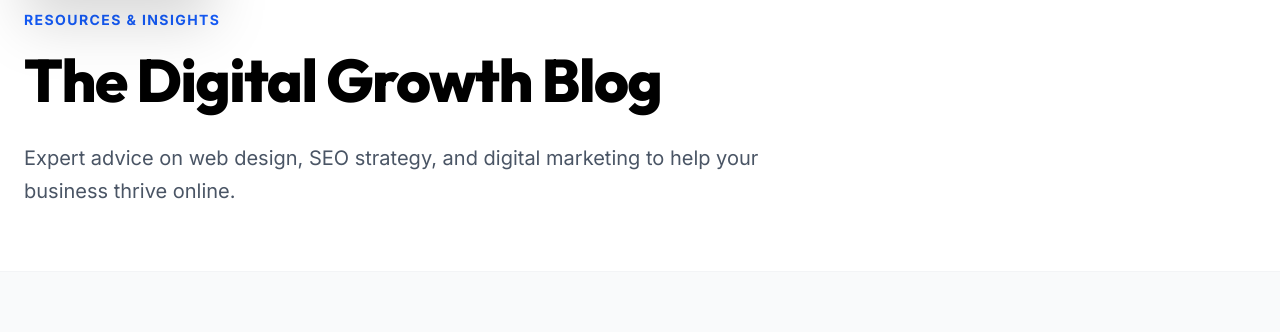
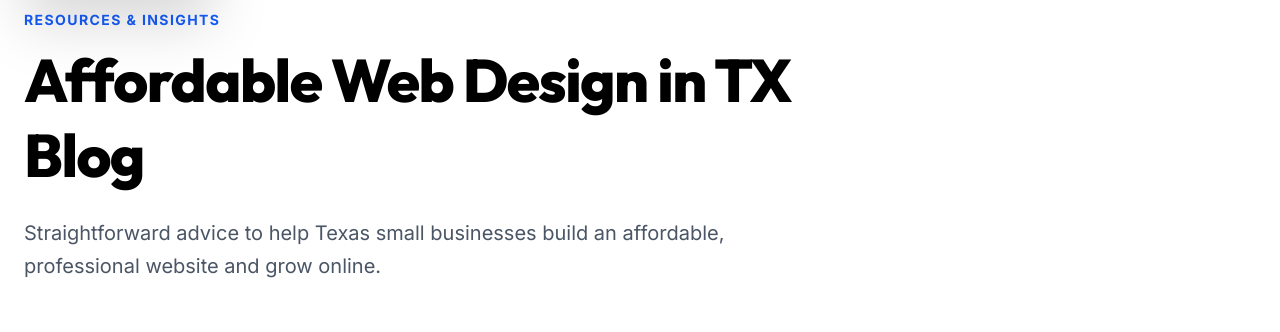
Before and after one commit to trishmarie002-art/jayswebdesign, a React (Vite) app: page /blog in a window 1280 px wide. Shown: the part 153-485 px from the top of the page. Built offline with nearby package versions, Linux system fonts and the light colour scheme.

Commit message:
Optimize Texas web design content

```diff
--- a/src/pages/Blog.tsx
+++ b/src/pages/Blog.tsx
@@ -8,8 +8,8 @@ export default function Blog() {
   return (
     <div className="pt-24 min-h-screen bg-gray-50">
       <Helmet>
-        <title>Blog | Resources & Insights | Jay's Web Design Services</title>
-        <meta name="description" content="Expert advice on web design, SEO strategy, and digital marketing to help your business thrive online. Read our latest articles." />
+        <title>Affordable Web Design in TX Blog | Jay's Web Design Services</title>
+        <meta name="description" content="Read practical advice about affordable web design in TX, small-business websites, SEO, and growing your Texas business online." />
       </Helmet>
 
       <section className="py-16 bg-white border-b border-gray-100">
@@ -22,10 +22,10 @@ export default function Blog() {
             >
               <span className="text-blue-600 font-bold tracking-widest uppercase text-sm">Resources & Insights</span>
               <h1 className="text-4xl md:text-5xl lg:text-6xl font-extrabold text-black mt-3 mb-6 font-display tracking-tight leading-tight">
-                The Digital Growth Blog
+                Affordable Web Design in TX Blog
               </h1>
               <p className="text-gray-600 text-xl leading-relaxed">
-                Expert advice on web design, SEO strategy, and digital marketing to help your business thrive online.
+                Straightforward advice to help Texas small businesses build an affordable, professional website and grow online.
               </p>
             </motion.div>
           </div>
```
